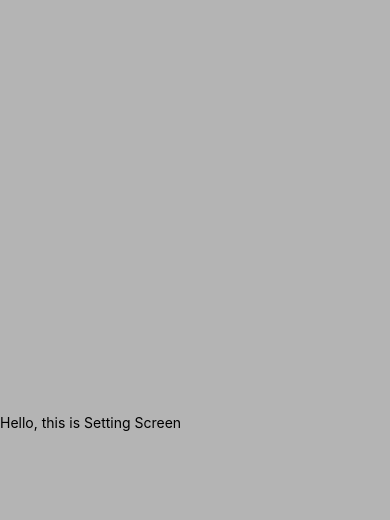
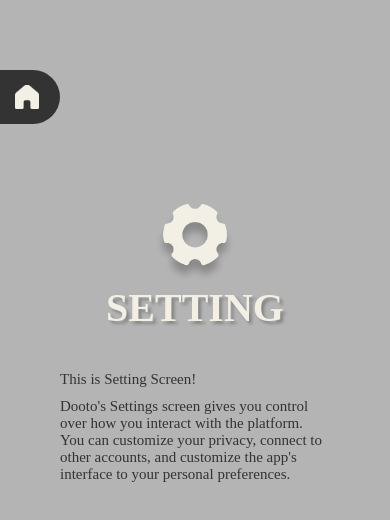
Before and after one commit to idn03/Dooto, a React Native app: screen /Setting in a window 390 px wide. Shown: the top 520 px of the page. Built offline with nearby package versions, Linux system fonts and the light colour scheme.

Commit message:
complete setting screen

```diff
--- a/app/screens/SettingScreen.tsx
+++ b/app/screens/SettingScreen.tsx
@@ -1,19 +1,72 @@
-import { StyleSheet, View, Text } from 'react-native';
+import { StyleSheet, View, Image, Pressable } from 'react-native';
+import {
+    NavigationProp,
+    useNavigation,
+} from '@react-navigation/native';
+import { RootStackParamList } from '../Router';
+import { CustomText, Icon } from '../components';
+import DootoImgs from '../../assets/assets';
 
 const SettingScreen = () => {
+    const navigation: NavigationProp<RootStackParamList> = useNavigation();
+
     return (
-        <View style={styles.background}>
-            <Text>Hello, this is Setting Screen</Text>
+        <View style={ styles.background }>
+            <Pressable style={ styles.backHomeBtn } onPress={() => navigation.navigate('Home')}>
+                < Icon source={DootoImgs.icons.home} />
+            </Pressable>
+            <View style={ styles.setCenter }>
+                < Image style={ styles.settingIcon } source={DootoImgs.icons.setting} />
+                <CustomText style={ styles.title }>SETTING</CustomText>
+            </View>
+            <View style={{marginHorizontal: 60}}>
+                <CustomText style={{marginTop: 40}}>This is Setting Screen!</CustomText>
+                <CustomText style={{marginTop: 10}}>
+                    Dooto's Settings screen gives you control over how you interact with the platform.
+                    You can customize your privacy, connect to other accounts, and customize the app's
+                    interface to your personal preferences.
+                </CustomText>
+            </View>
         </View>
     );
 }
 
 const styles = StyleSheet.create({
     background: {
-        flex: 1,
         backgroundColor: '#B4B4B4',
+        justifyContent: 'flex-start',
+        height: '100%',
+        paddingTop: 150
+    },
+    setCenter: {
+        display: 'flex',
+        flexDirection: 'column',
         justifyContent: 'center',
+        alignItems: 'center'
     },
+    backHomeBtn: {
+        width: 60,
+        backgroundColor: '#333',
+        position: 'relative',
+        left: 0,
+        top: -80,
+        padding: 15,
+        borderTopRightRadius: 30,
+        borderBottomRightRadius: 30,
+        boxShadow: '0 1 2 2 rgba(0, 0, 0, 0.25)',
+    },
+    settingIcon: {
+        height: 80,
+        width: 80,
+    },
+    title: {
+        color: '#F2EFE5',
+        fontSize: 40,
+        fontWeight: 700,
+        textShadowColor: 'rgba(0, 0, 0, 0.25)',
+        textShadowRadius: 3,
+        textShadowOffset: {width: 3, height: 3},
+    }
 });
 
 export default SettingScreen;
--- a/assets/assets.ts
+++ b/assets/assets.ts
@@ -1,6 +1,7 @@
 const DootoImgs = {
     logo: require('./logo.png'),
     icons: {
+        home: require('./icons/home.png'),
         notify: require('./icons/notify.png'),
         setting: require('./icons/setting-btn.png'),
     }
```
Also changed, not shown: assets/icons/home.png (added).
